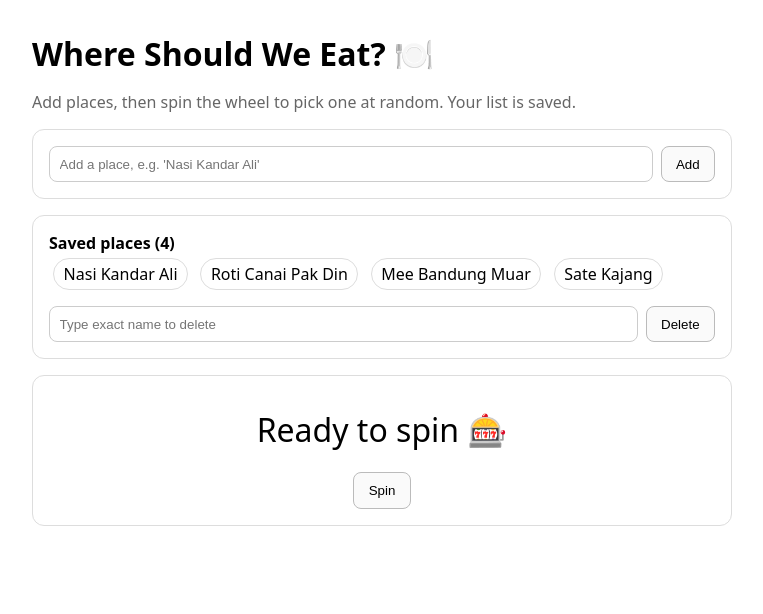
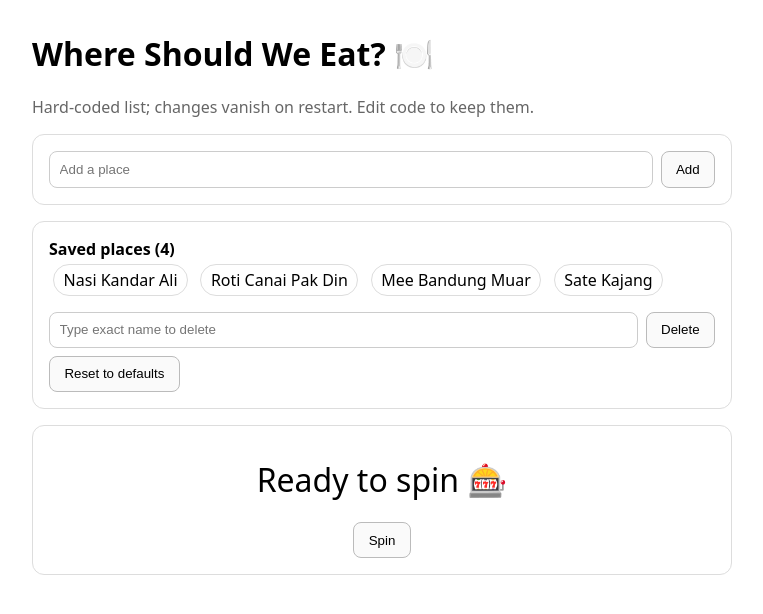
Before and after one commit to aizat2023/wheretoeatdamansara, a Flask app: page / in a window 1280 px wide. Shown: the top 614 px of the page, without its empty margins (258-1021 px from the left). Run offline with Flask 3, Linux system fonts and the light colour scheme.

Commit message:
Update index.html

```diff
--- a/templates/index.html
+++ b/templates/index.html
@@ -19,11 +18,11 @@
 </head>
 <body>
   <h1>Where Should We Eat? 🍽️</h1>
-  <p class="muted">Add places, then spin the wheel to pick one at random. Your list is saved.</p>
+  <p class="muted">Hard-coded list; changes vanish on restart. Edit code to keep them.</p>
 
   <div class="card">
     <form method="POST" action="/add" class="row">
-      <input type="text" name="name" placeholder="Add a place, e.g. 'Nasi Kandar Ali'" required />
+      <input type="text" name="name" placeholder="Add a place" required />
       <button type="submit">Add</button>
     </form>
   </div>
@@ -42,6 +41,9 @@
         <input type="text" name="name" placeholder="Type exact name to delete" />
         <button type="submit">Delete</button>
       </form>
+      <form method="POST" action="/reset" class="row" style="margin-top:.5rem">
+        <button type="submit">Reset to defaults</button>
+      </form>
     {% endif %}
   </div>
 
```
Also changed, not shown: other parts of templates/index.html (+0 -1 lines).
